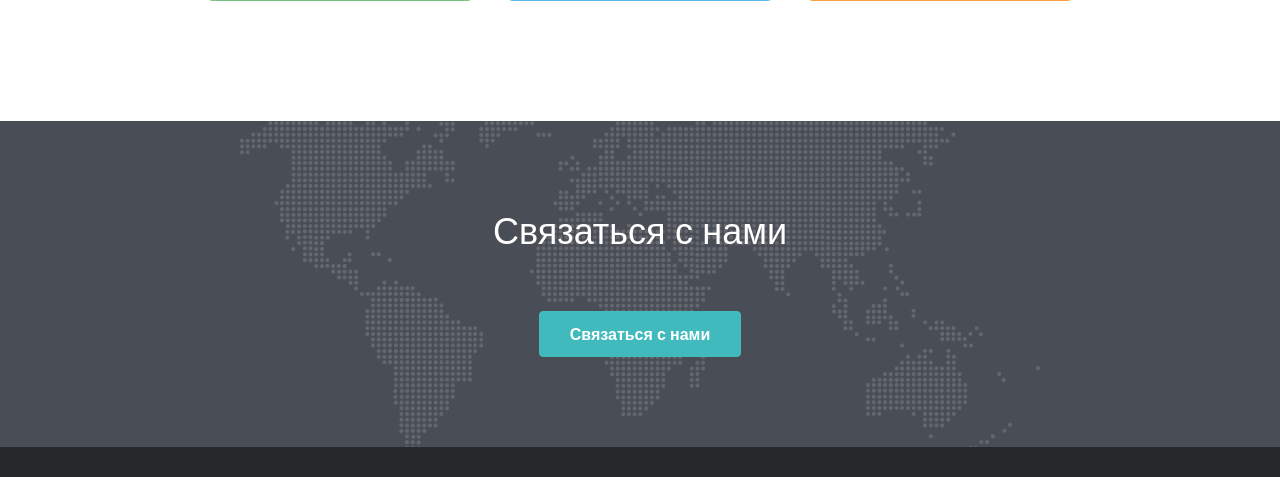
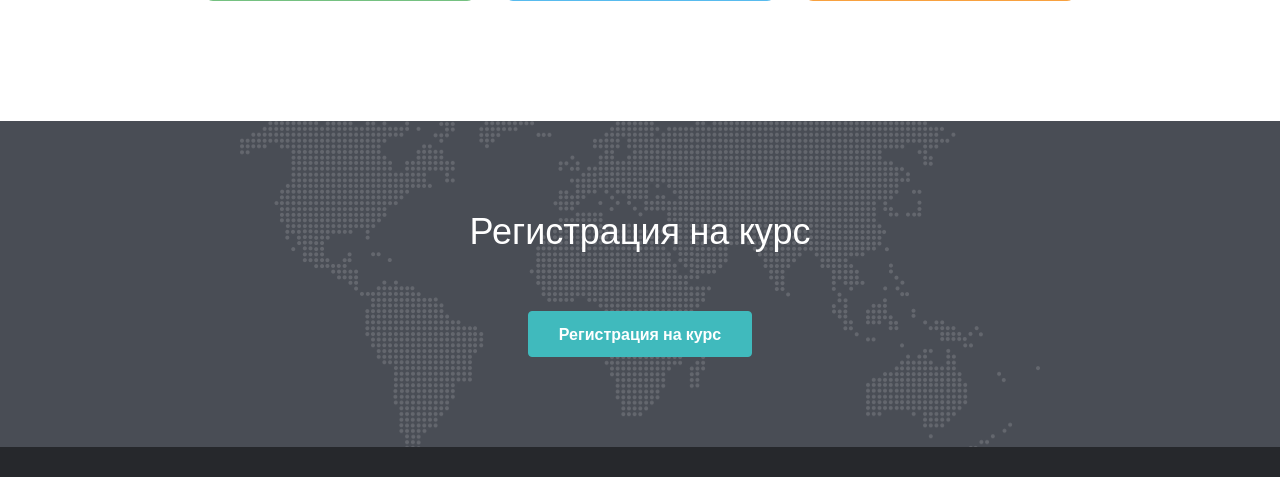
Before and after one commit to AidanaPython/-, a Django app: page / in a window 1280 px wide. Shown: the part 3643-4120 px from the top of the page. Run offline with Django 4.2, Linux system fonts and the light colour scheme; style sheets or scripts are compiled from the project's sources; some libraries are stand-ins or nearby versions.

Commit message:
Update index.html

```diff
--- a/templates/index.html
+++ b/templates/index.html
@@ -294,12 +294,12 @@
     </div><!--//pricing-section-->
     <div id="contact" class="contact-section">
         <div class="container text-center">
-            <h2 class="section-title">Связаться с нами</h2>
+            <h2 class="section-title">Регистрация на курс</h2>
             <div class="contact-content">
 
 
             </div>
-            <a class="btn btn-cta btn-primary" href="#">Связаться с нами</a>
+            <a class="btn btn-cta btn-primary" href="#">Регистрация на курс</a>
 
         </div><!--//container-->
     </div><!--//contact-section-->
```
